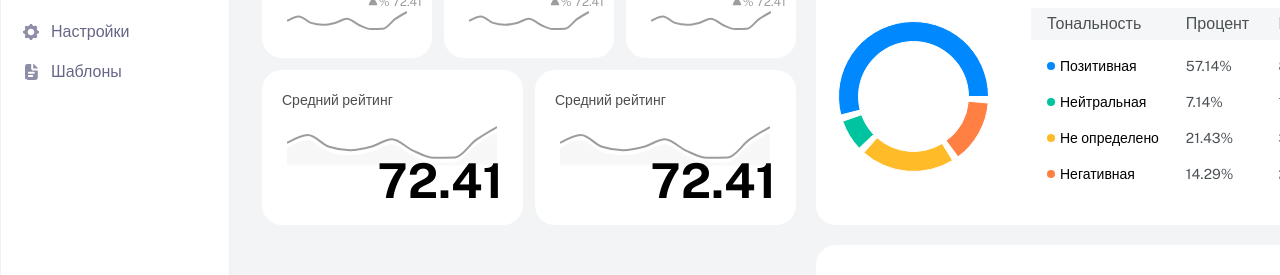
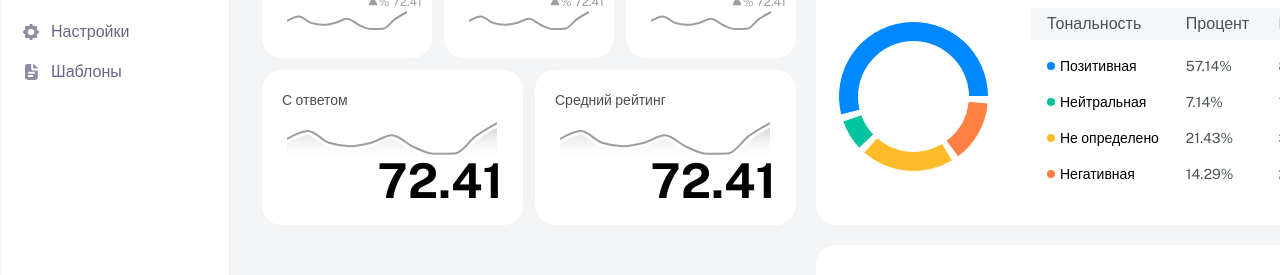
Before and after one commit to dmitry-586/tvoyotvet_frontend, a Next.js app: page / in a window 1280 px wide. Shown: the part 277-552 px from the top of the page. Built offline with nearby package versions, Linux system fonts and the light colour scheme.

Commit message:
5th commit (build)

```diff
--- a/src/app/page.tsx
+++ b/src/app/page.tsx
@@ -55,8 +55,8 @@ export default function Home() {
               <DashboardAreaChart title="Отрицательных" />
             </div>
             <div className="flex gap-3">
-              <DashboardAreaChart2 />
-              <DashboardAreaChart2 />
+              <DashboardAreaChart2 title="С ответом" />
+              <DashboardAreaChart2 title="Средний рейтинг" />
             </div>
           </div>
           <div className="w-full flex-1 flex flex-col gap-5">
--- a/src/components/Dashboard/DashboardAreaChart2.tsx
+++ b/src/components/Dashboard/DashboardAreaChart2.tsx
@@ -1,15 +1,43 @@
 "use client";
 
-import { AreaChart, Area, ResponsiveContainer } from "recharts";
+import { AreaChart, Area, ResponsiveContainer, Tooltip } from "recharts";
 import { salesData } from "../../../public/data";
 import { GridItemProps } from "@/interfaces/interfaces";
-import { ChangeMoney } from "@/utils/utils";
+import { ChangeMoney, CustomTooltip } from "@/utils/utils";
 
-function GridItem({ title, children }: GridItemProps) {
+function DashboardAreaChart2({ title }: GridItemProps) {
   return (
-    <div className="flex flex-col gap-3 p-5 bg-white rounded-[20px] h-[155px] w-[261px] relative">
+    <div className="flex flex-col gap-2 p-5 bg-white rounded-[20px] h-[155px] w-[261px] relative">
       <h3 className="text-sm text-[#000000B2]">{title}</h3>
-      {children}
+      <ResponsiveContainer width={220} height={48}>
+        <AreaChart width={261} height={155} data={salesData}>
+          <defs>
+            <linearGradient id="gradient" x1="0%" y1="-20%" x2="0%" y2="100%">
+              <stop offset="0%" stopColor="rgba(131,131,131)" />
+              <stop offset="100%" stopColor="rgba(255, 255, 255, 0.0001)" />
+            </linearGradient>
+          </defs>
+          <Tooltip content={<CustomTooltip />} />
+          <Area
+            dataKey="money"
+            fill="url(#gradient)"
+            type={"monotone"}
+            stroke="white"
+            strokeWidth={8}
+            strokeLinecap="round"
+            filter="url(#shadow)"
+          />
+          <Area
+            dataKey="money"
+            fill="none"
+            type={"monotone"}
+            stroke="#9D9D9D"
+            strokeWidth={2}
+            strokeLinecap="round"
+            transform={`translate(0, 0)`}
+          />
+        </AreaChart>
+      </ResponsiveContainer>
       <p className="text-5xl font-bold absolute right-5 bottom-5">
         {ChangeMoney()}
       </p>
@@ -17,38 +45,8 @@ function GridItem({ title, children }: GridItemProps) {
   );
 }
 
-const DashboardAreaChart2 = () => {
-  return (
-    <GridItem title="Средний рейтинг">
-      <ResponsiveContainer width={220} height={48}>
-        <AreaChart width={261} height={100} data={salesData}>
-          <defs>
-            <linearGradient id="gradient" x1="0%" y1="0%" x2="0%" y2="100%">
-              <stop offset="80%" stopColor="rgba(131, 131, 131, 0.1)" />
-              <stop offset="90%" stopColor="rgba(199, 199, 199, 0.1)" />
-              <stop offset="96%" stopColor="rgba(242, 242, 242, 0.1)" />
-              <stop offset="100%" stopColor="rgba(255, 255, 255, 0.1)" />
-            </linearGradient>
-          </defs>
-          <Area
-            dataKey="money"
-            fill="none"
-            type={"monotone"}
-            stroke="#9D9D9D"
-            strokeWidth={2}
-          />
-          <Area
-            dataKey="money"
-            fill="url(#gradient)"
-            type={"monotone"}
-            stroke="#9D9D9D"
-            strokeWidth={0}
-            transform={`translate(0, 5)`}
-          />
-        </AreaChart>
-      </ResponsiveContainer>
-    </GridItem>
-  );
-};
+// const  = () => {
+//   return <GridItem title="Средний рейтинг"></GridItem>;
+// };
 
 export default DashboardAreaChart2;
--- a/src/interfaces/interfaces.tsx
+++ b/src/interfaces/interfaces.tsx
@@ -6,7 +6,7 @@ export interface CustomTooltipProps {
 
 export interface GridItemProps {
   title: string;
-  children: React.ReactNode;
+  children?: React.ReactNode;
 }
 
 export interface LegendProps {
```
